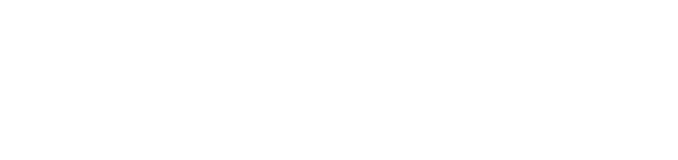
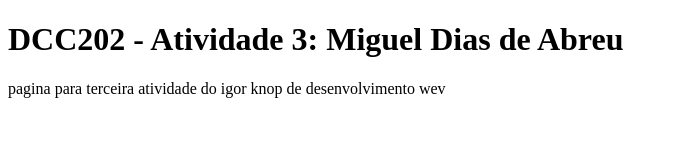
Before and after one commit to ufjf-dcc202/ufjf-dcc202-2023-3-a-atv3-Miguel-Dias-112, a website: page index.html in a window 1280 px wide. Shown: the whole page, without its empty margins (0-678 px from the left). Drawn offline with Linux system fonts and the light colour scheme.

Commit message:
titulo e paragrafo adicionado

```diff
--- a/index.html
+++ b/index.html
@@ -8,6 +8,8 @@
 </head>
 <body>
     <main>
+        <h1>DCC202 - Atividade 3: Miguel Dias de Abreu</h1>
+        <p>pagina para terceira atividade do igor knop de desenvolvimento wev</p>
 
     </main>
 </body>
```
